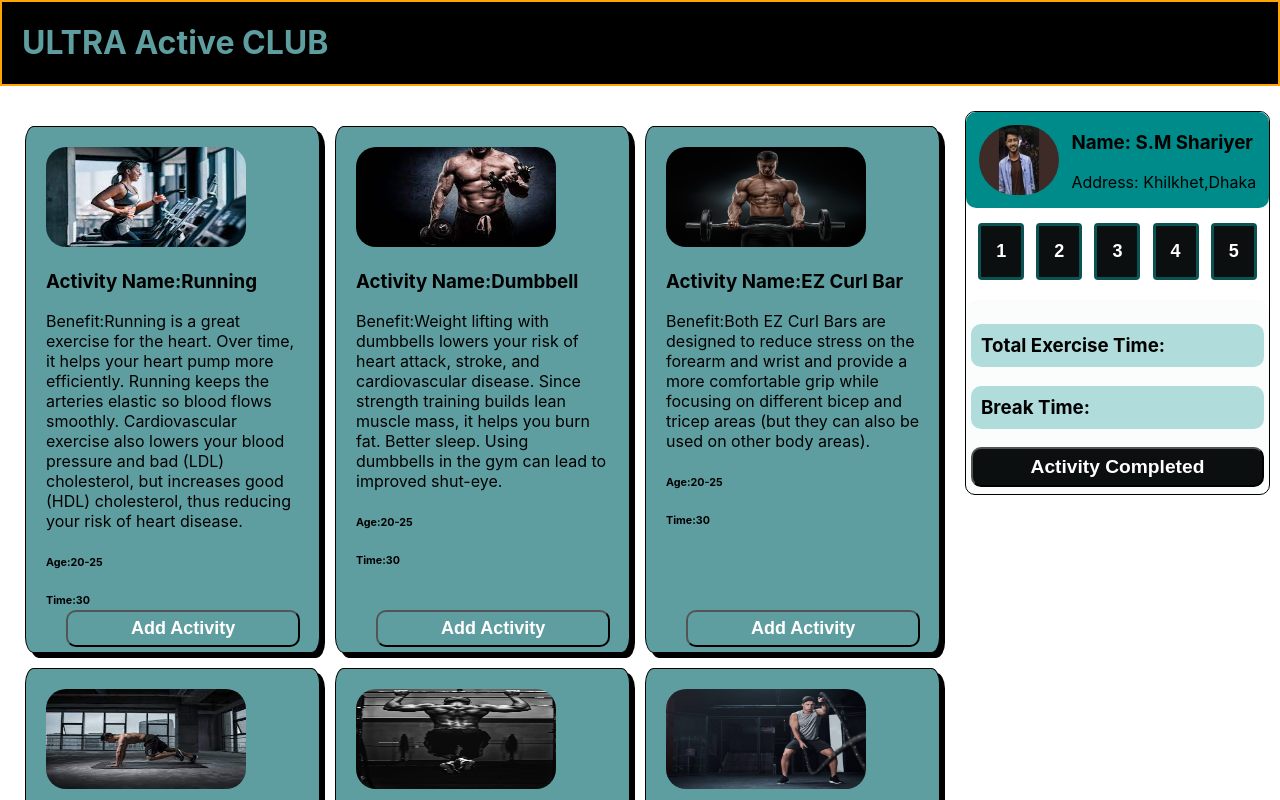
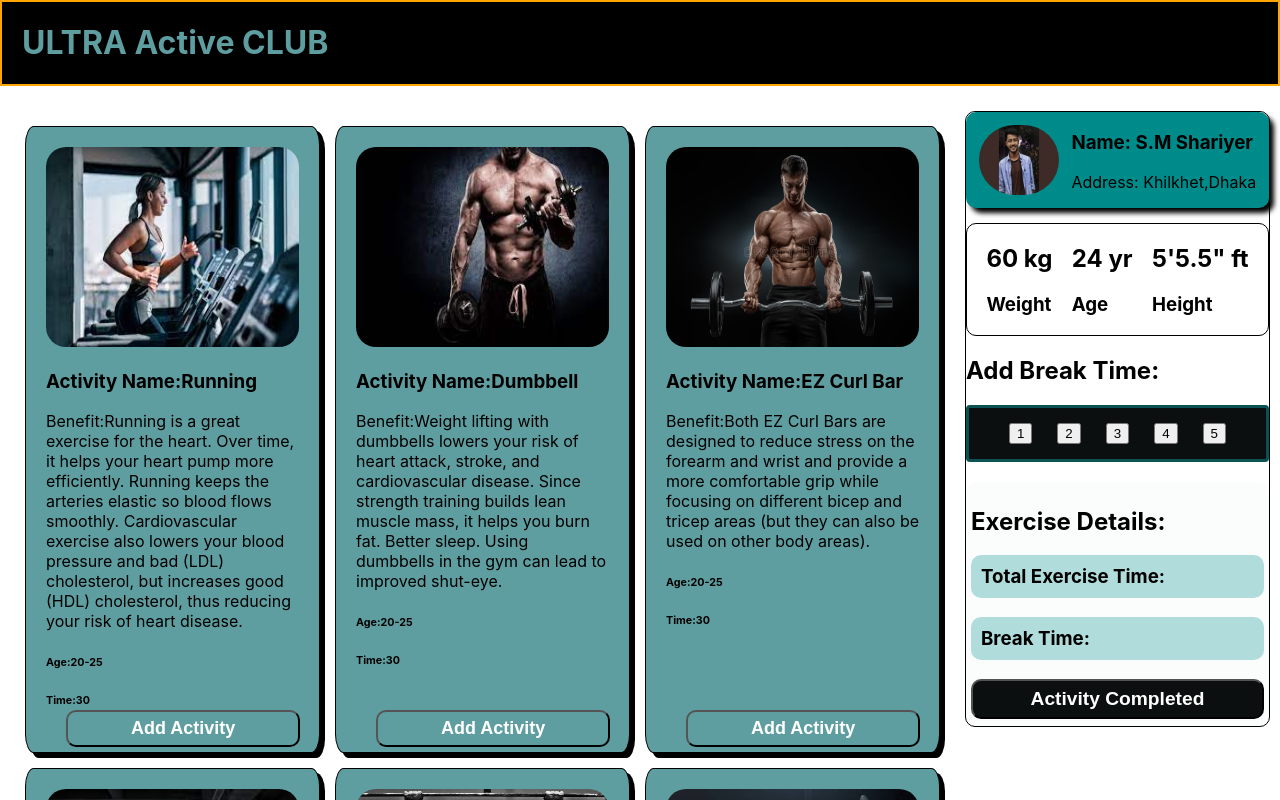
Before and after one commit to Shariyer/Sparks-Gymnessiam, a React (Create React App) app: page / in a window 1280 px wide. Shown: the top 800 px of the page. Built offline with nearby package versions, Linux system fonts and the light colour scheme.

Commit message:
operation css updated personal information added

```diff
--- a/src/components/Activity/Activity.css
+++ b/src/components/Activity/Activity.css
@@ -11,8 +11,8 @@
 
 .activity-card img{
 
-    width: 200px;
-    height: 100px;
+    width: 100%;
+    height: 200px;
     border-radius: 20px;
 
 }
--- a/src/components/Operation/Operation.css
+++ b/src/components/Operation/Operation.css
@@ -9,6 +9,7 @@
     margin-bottom: 15px;
     background-color: darkcyan;
     border-radius: 10px;
+    box-shadow: 5px 5px 5px;
 
 }
 .profile-container img{
@@ -20,12 +21,18 @@
     margin: 0;
     padding: 0;
 }
-.break-container {
+.personal-info{
+    display: flex;
+    justify-content: space-evenly;
+    border: 1px solid black;
+    border-radius: 10px;
+}
+.break-buttons {
     display: flex;
     justify-content: space-evenly;
     align-items: center;
 }
-.break-container button{
+.break-buttons{
     font-size: large;
     font-weight: 800;
     color: white;
--- a/src/components/Operation/Operation.js
+++ b/src/components/Operation/Operation.js
@@ -11,16 +11,35 @@ const Operation = () => {
                     <h3>Name: S.M Shariyer</h3>
                     <p>Address: Khilkhet,Dhaka</p>
                 </div>
+
+            </div>
+            <div className='personal-info'>
+                <div>
+                    <h2>60 <span>kg</span></h2>
+                    <h3>Weight</h3>
+                </div>
+                <div>
+                    <h2>24 <span>yr</span></h2>
+                    <h3>Age</h3>
+                </div>
+                <div>
+                    <h2>5'5.5" <span>ft</span></h2>
+                    <h3>Height</h3>
+                </div>
             </div>
 
             <div className='break-container'>
+                <h2>Add Break Time:</h2>
+                <div className='break-buttons'>
                 <button>1</button>
                 <button>2</button>
                 <button>3</button>
                 <button>4</button>
                 <button>5</button>
+                </div>
             </div>
             <div className='exercise-details'>
+                <h2>Exercise Details:</h2>
                 <h3 className='total-time'>Total Exercise Time:</h3>
                 <h3 className='break-time'>Break Time:</h3>
                 <button className='activity-completed-btn'>Activity Completed</button>
```
